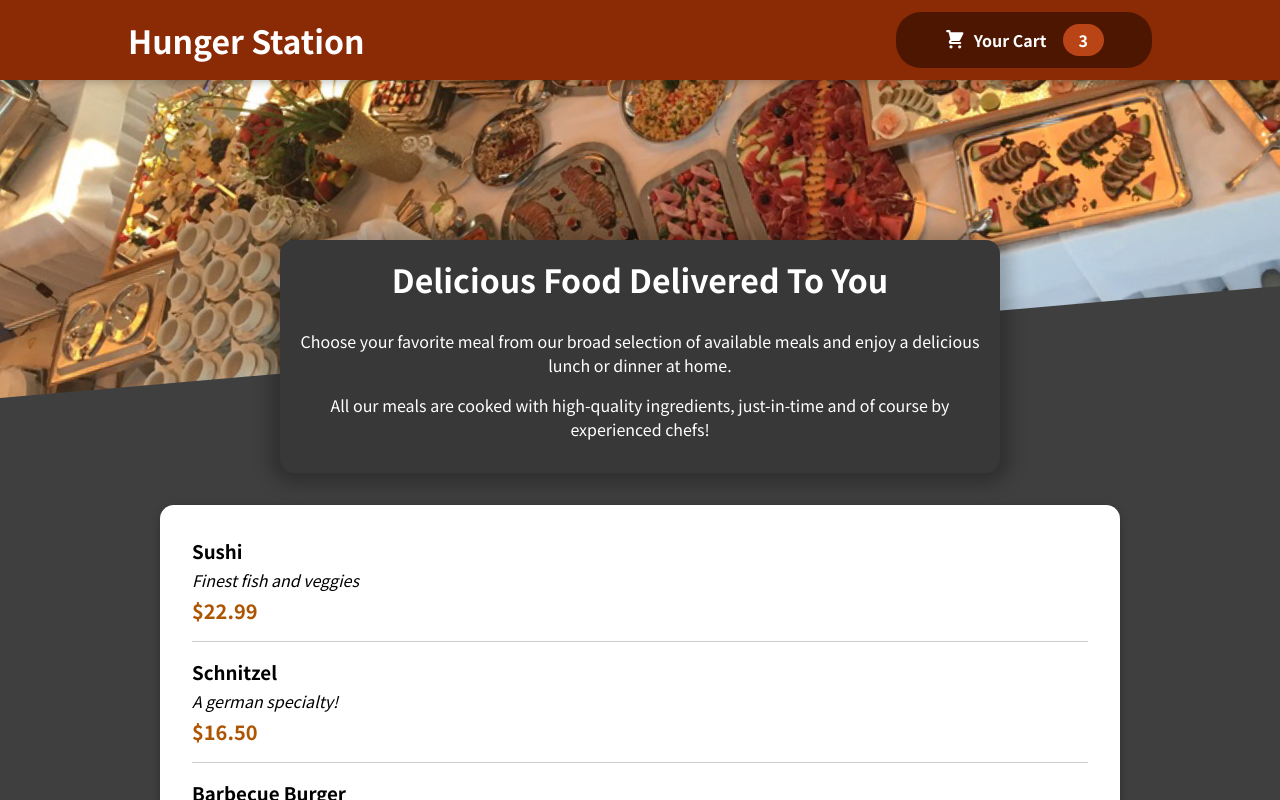
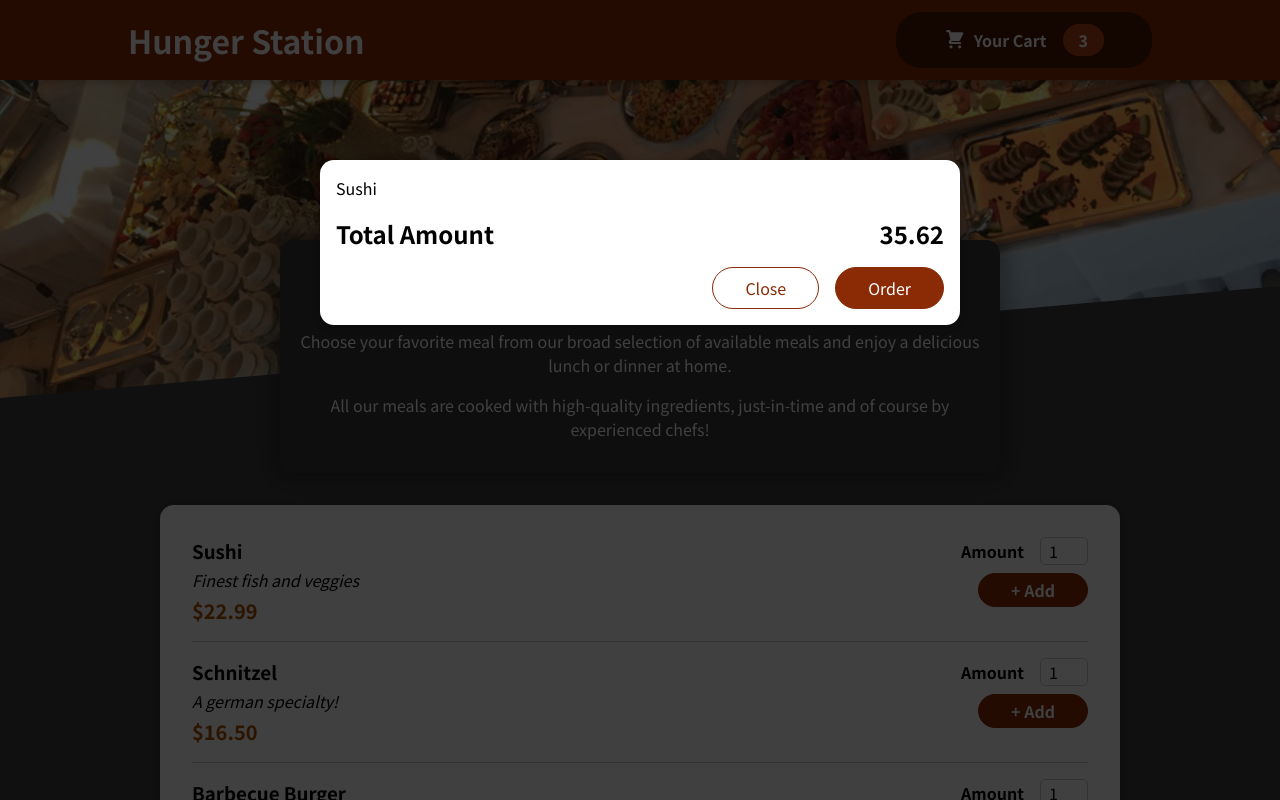
Before and after one commit to freesudani/Hunger-Station, a React (Create React App) app: page / in a window 1280 px wide. Shown: the top 800 px of the page. Built offline with nearby package versions, Linux system fonts and the light colour scheme.

Commit message:
add Overlay & Form

```diff
--- a/public/index.html
+++ b/public/index.html
@@ -28,6 +28,7 @@
   </head>
   <body>
     <noscript>You need to enable JavaScript to run this app.</noscript>
+    <div id="overlays"></div>
     <div id="root"></div>
     <!--
       This HTML file is a template.
--- a/src/App.js
+++ b/src/App.js
@@ -1,10 +1,12 @@
 import { Fragment } from 'react';
 import Header from './components/Layout/Header';
 import Meals from './components/Meals/Meals';
+import Cart from './components/Cart/Cart';
 
 function App() {
   return (
     <Fragment>
+      <Cart />
       <Header />
       <main>
         <Meals />
--- /dev/null
+++ b/src/components/Cart/Cart.js
@@ -0,0 +1,22 @@
+import Modal from '../UI/Modal';
+import classes from './Cart.module.css';
+
+const Cart = props => {
+    const cartItems = <ul className={classes['cart-items']}>{[{id: 'c1', name: 'Sushi', amount: 2, price: 12.99}].map((item) => <li>{item.name}</li>)}</ul>;
+
+    return (
+    <Modal>
+        {cartItems}
+        <div className={classes.total}>
+            <span>Total Amount</span>
+            <span>35.62</span>
+        </div>
+        <div className={classes.actions}>
+            <button className={classes['button--alt']}>Close</button>
+            <button className={classes.button}>Order</button>
+        </div>
+    </Modal>
+    );
+};
+
+export default Cart;
--- /dev/null
+++ b/src/components/Cart/Cart.module.css
@@ -0,0 +1,46 @@
+.cart-items {
+    list-style: none;
+    margin: 0;
+    padding: 0;
+    max-height: 20rem;
+    overflow: auto;
+  }
+
+  .total {
+    display: flex;
+    justify-content: space-between;
+    align-items: center;
+    font-weight: bold;
+    font-size: 1.5rem;
+    margin: 1rem 0;
+  }
+
+  .actions {
+    text-align: right;
+  }
+
+  .actions button {
+    font: inherit;
+    cursor: pointer;
+    background-color: transparent;
+    border: 1px solid #8a2b06;
+    padding: 0.5rem 2rem;
+    border-radius: 25px;
+    margin-left: 1rem;
+  }
+
+  .actions button:hover,
+  .actions button:active {
+    background-color: #5a1a01;
+    border-color: #5a1a01;
+    color: white;
+  }
+
+  .actions .button--alt {
+    color: #8a2b06;
+  }
+
+  .actions .button {
+    background-color: #8a2b06;
+    color: white;
+  }
--- a/src/components/Meals/MealItem/MealItem.js
+++ b/src/components/Meals/MealItem/MealItem.js
@@ -1,3 +1,4 @@
+import MealItemForm from './MealItemForm';
 import classes from './MealItem.module.css';
 
 const MealItem = props => {
@@ -11,7 +12,7 @@
             <div className={classes.price}>{price}</div>
         </div>
         <div>
-
+            <MealItemForm />
         </div>
     </li>
     );
--- a/src/components/Meals/MealItem/MealItemForm.js
+++ b/src/components/Meals/MealItem/MealItemForm.js
@@ -0,0 +1,21 @@
+import classes from './MealItemForm.module.css';
+import Input from '../../UI/Input';
+
+
+const MealItemForm = props => {
+    return (
+    <form className={classes.form}>
+        <Input label="Amount" input={{
+            id: 'amount',
+            type: 'number',
+            min: '1',
+            max: '5',
+            step: '1',
+            defaultValue: '1'
+        }}/>
+        <button>+ Add</button>
+    </form>
+    );
+};
+
+export default MealItemForm;
--- a/src/components/Meals/MealItem/MealItemForm.module.css
+++ b/src/components/Meals/MealItem/MealItemForm.module.css
@@ -0,0 +1,20 @@
+.form {
+    text-align: right;
+  }
+
+  .form button {
+    font: inherit;
+    cursor: pointer;
+    background-color: #8a2b06;
+    border: 1px solid #8a2b06;
+    color: white;
+    padding: 0.25rem 2rem;
+    border-radius: 20px;
+    font-weight: bold;
+  }
+
+  .form button:hover,
+  .form button:active {
+    background-color: #641e03;
+    border-color: #641e03;
+  }
--- /dev/null
+++ b/src/components/UI/Input.js
@@ -0,0 +1,10 @@
+import classes from './Input.module.css';
+
+const Input = props => {
+    return <div className={classes.input}>
+        <label htmlFor={props.input.id}>{props.label}</label>
+        <input {...props.input}/>
+    </div>
+};
+
+export default Input;
--- /dev/null
+++ b/src/components/UI/Input.module.css
@@ -0,0 +1,18 @@
+.input {
+    display: flex;
+    align-items: center;
+    margin-bottom: 0.5rem;
+  }
+
+  .input label {
+    font-weight: bold;
+    margin-right: 1rem;
+  }
+
+  .input input {
+    width: 3rem;
+    border-radius: 5px;
+    border: 1px solid #ccc;
+    font: inherit;
+    padding-left: 0.5rem;
+  }
--- /dev/null
+++ b/src/components/UI/Modal.js
@@ -0,0 +1,27 @@
+import { Fragment } from 'react';
+import ReactDOM from 'react-dom';
+import classes from './Modal.module.css';
+
+const Backdrop = props => {
+    return <div className={classes.backdrop} />
+};
+
+const ModalOverlay = props => {
+    return ( <div className ={classes.modal}>
+        <div className={classes.content}>{props.children}</div>
+    </div>
+    );
+};
+
+const portalElement = document.getElementById('overlays');
+
+const Modal = props => {
+    return (
+    <Fragment>
+        {ReactDOM.createPortal(<Backdrop />, portalElement)}
+        {ReactDOM.createPortal(<ModalOverlay>{props.children}</ModalOverlay>, portalElement)}
+    </Fragment>
+    );
+};
+
+export default Modal;
--- /dev/null
+++ b/src/components/UI/Modal.module.css
@@ -0,0 +1,40 @@
+.backdrop {
+    position: fixed;
+    top: 0;
+    left: 0;
+    width: 100%;
+    height: 100vh;
+    z-index: 20;
+    background-color: rgba(0, 0, 0, 0.75);
+  }
+
+  .modal {
+    position: fixed;
+    top: 20vh;
+    left: 5%;
+    width: 90%;
+    background-color: white;
+    padding: 1rem;
+    border-radius: 14px;
+    box-shadow: 0 2px 8px rgba(0, 0, 0, 0.25);
+    z-index: 30;
+    animation: slide-down 300ms ease-out forwards;
+  }
+
+  @media (min-width: 768px) {
+    .modal {
+      width: 40rem;
+      left: calc(50% - 20rem);
+    }
+  }
+
+  @keyframes slide-down {
+    from {
+      opacity: 0;
+      transform: translateY(-3rem);
+    }
+    to {
+      opacity: 1;
+      transform: translateY(0);
+    }
+  }
```
Also changed, not shown: 1 other file (tests, documents, lock files or other folders).
